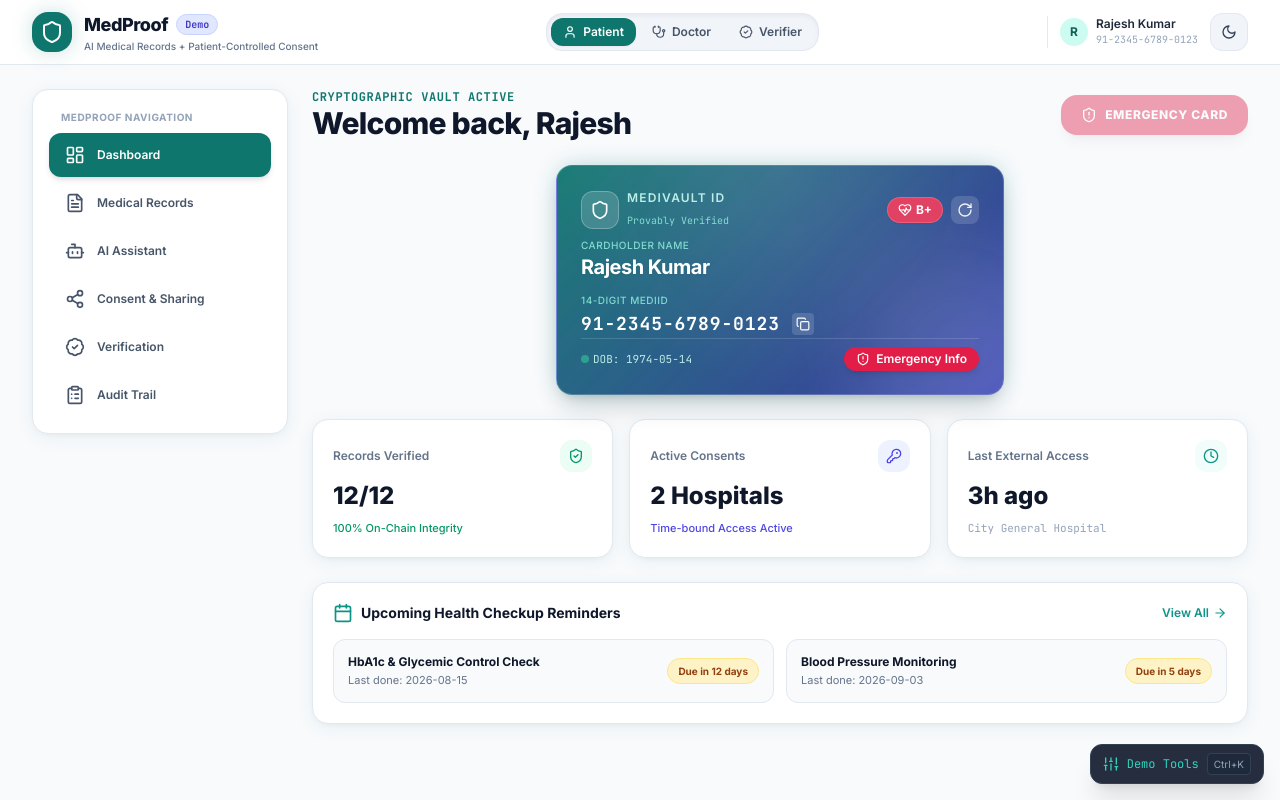
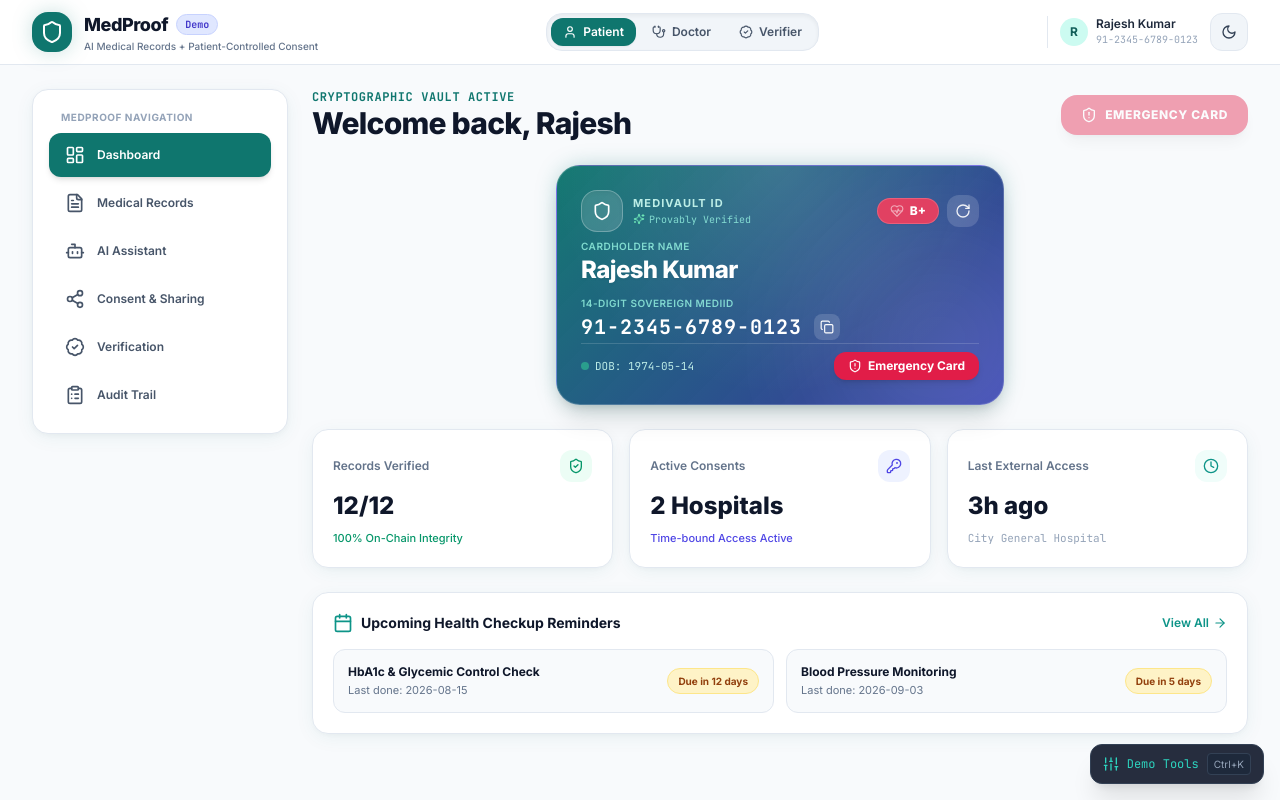
Before and after one commit to ShreyasShetty2604/MST-BLOCKCHAIN, a React (Vite) app: page / in a window 1280 px wide. Both pictures are taken after a click on the button "Patient". Built offline with nearby package versions, Linux system fonts and the light colour scheme.

Commit message:
after redesign

```diff
--- a/src/components/HealthIdCard.tsx
+++ b/src/components/HealthIdCard.tsx
@@ -1,5 +1,5 @@
 import React, { useState } from 'react';
-import { Copy, Check, QrCode, ShieldAlert, RotateCw, HeartPulse, Shield } from 'lucide-react';
+import { Copy, Check, QrCode, ShieldAlert, RotateCw, HeartPulse, Shield, Sparkles } from 'lucide-react';
 import { PatientPersona } from '../mock/types';
 import { formatMediId } from '../lib/formatters';
 
@@ -22,36 +22,46 @@ export const HealthIdCard: React.FC<HealthIdCardProps> = ({ persona, onOpenEmerg
   };
 
   return (
-    <div className="w-full max-w-md mx-auto perspective-1000 my-2">
+    <div className="w-full max-w-md mx-auto perspective-1000 my-4 group">
       <div
-        className={`relative w-full h-[230px] rounded-2xl shadow-xl transition-transform duration-700 transform-style-3d cursor-pointer ${
+        className={`relative w-full h-[240px] rounded-3xl shadow-xl transition-transform duration-700 transform-style-3d cursor-pointer ${
           isFlipped ? 'rotate-y-180' : ''
         }`}
         onClick={() => setIsFlipped(!isFlipped)}
+        tabIndex={0}
+        onKeyDown={(e) => {
+          if (e.key === 'Enter' || e.key === ' ') {
+            e.preventDefault();
+            setIsFlipped(!isFlipped);
+          }
+        }}
+        aria-label="Patient Health ID Card. Press enter or click to flip."
       >
         {/* FRONT OF CARD */}
-        <div className="absolute inset-0 w-full h-full rounded-2xl p-6 bg-hologram text-white flex flex-col justify-between overflow-hidden border border-white/20 backface-hidden shadow-glow-teal">
+        <div className="absolute inset-0 w-full h-full rounded-3xl p-6 bg-hologram text-white flex flex-col justify-between overflow-hidden border border-white/20 backface-hidden shadow-glow-teal group-hover:shadow-2xl transition-shadow">
           {/* Holographic Shim Overlay */}
           <div className="absolute inset-0 hologram-overlay pointer-events-none opacity-40 animate-hologram-shim" />
-          <div className="absolute -right-12 -bottom-12 w-48 h-48 bg-white/10 rounded-full blur-2xl pointer-events-none" />
+          <div className="absolute -right-12 -bottom-12 w-56 h-56 bg-white/10 rounded-full blur-3xl pointer-events-none" />
 
           {/* Top Header */}
           <div className="relative z-10 flex items-center justify-between">
-            <div className="flex items-center gap-2">
-              <div className="p-2 bg-white/15 backdrop-blur-md rounded-xl border border-white/25">
+            <div className="flex items-center gap-2.5">
+              <div className="p-2.5 bg-white/15 backdrop-blur-md rounded-2xl border border-white/25 shadow-inner">
                 <Shield className="w-5 h-5 text-white" />
               </div>
               <div>
-                <span className="text-xs uppercase tracking-widest text-teal-100/90 font-semibold block">
+                <span className="text-[11px] uppercase tracking-widest text-teal-100/90 font-bold block">
                   MediVault ID
                 </span>
-                <span className="text-[10px] text-teal-200/80 font-mono">Provably Verified</span>
+                <span className="text-[10px] text-teal-200/80 font-mono flex items-center gap-1">
+                  <Sparkles className="w-3 h-3 text-emerald-300" /> Provably Verified
+                </span>
               </div>
             </div>
 
             <div className="flex items-center gap-2">
-              <span className="px-2.5 py-1 rounded-full text-xs font-bold bg-rose-500/90 text-white backdrop-blur-md border border-rose-300/30 flex items-center gap-1 shadow-sm">
-                <HeartPulse className="w-3.5 h-3.5" />
+              <span className="px-3 py-1 rounded-full text-xs font-black bg-rose-500/90 text-white backdrop-blur-md border border-rose-300/30 flex items-center gap-1.5 shadow-sm">
+                <HeartPulse className="w-3.5 h-3.5 animate-pulse" />
                 {persona.emergencyInfo.bloodGroup}
               </span>
 
@@ -60,8 +70,8 @@ export const HealthIdCard: React.FC<HealthIdCardProps> = ({ persona, onOpenEmerg
                   e.stopPropagation();
                   setIsFlipped(!isFlipped);
                 }}
-                className="p-1.5 rounded-lg bg-white/15 hover:bg-white/25 backdrop-blur-md text-white/90 transition-colors"
-                title="Flip to show QR Code"
+                className="p-2 rounded-xl bg-white/15 hover:bg-white/25 backdrop-blur-md text-white/90 transition-colors focus:ring-2 focus:ring-white"
+                title="Flip card to display QR Code"
               >
                 <RotateCw className="w-4 h-4" />
               </button>
@@ -69,28 +79,34 @@ export const HealthIdCard: React.FC<HealthIdCardProps> = ({ persona, onOpenEmerg
           </div>
 
           {/* Middle Details */}
-          <div className="relative z-10 my-auto pt-2">
-            <span className="text-[10px] uppercase tracking-wider text-teal-200/80 block font-medium">
+          <div className="relative z-10 my-auto pt-1">
+            <span className="text-[10px] uppercase tracking-wider text-teal-200/80 block font-semibold">
               Cardholder Name
             </span>
-            <h2 className="text-xl font-bold tracking-tight text-white drop-shadow-sm">
+            <h2 className="text-2xl font-black tracking-tight text-white drop-shadow-sm">
               {persona.name}
             </h2>
 
-            <div className="mt-3">
-              <span className="text-[10px] uppercase tracking-wider text-teal-200/80 block font-medium">
-                14-Digit MediID
+            <div className="mt-2.5">
+              <span className="text-[10px] uppercase tracking-wider text-teal-200/80 block font-semibold">
+                14-Digit Sovereign MediID
               </span>
               <div className="flex items-center gap-3 mt-0.5">
-                <span className="font-mono text-lg font-bold tracking-wider text-white select-all">
+                <span className="font-mono text-xl font-bold tracking-wider text-white select-all">
                   {formattedMediId}
                 </span>
                 <button
                   onClick={handleCopyId}
-                  className="p-1 rounded bg-white/15 hover:bg-white/30 backdrop-blur-md text-white transition-colors"
-                  title="Copy MediID"
+                  className="p-1.5 rounded-lg bg-white/15 hover:bg-white/30 backdrop-blur-md text-white transition-all transform active:scale-95"
+                  title="Copy MediID to clipboard"
                 >
-                  {copied ? <Check className="w-3.5 h-3.5 text-emerald-300" /> : <Copy className="w-3.5 h-3.5" />}
+                  {copied ? (
+                    <span className="flex items-center gap-1 text-[11px] font-sans text-emerald-300 font-bold">
+                      <Check className="w-3.5 h-3.5" /> Copied!
+                    </span>
+                  ) : (
+                    <Copy className="w-3.5 h-3.5" />
+                  )}
                 </button>
               </div>
             </div>
@@ -98,7 +114,7 @@ export const HealthIdCard: React.FC<HealthIdCardProps> = ({ persona, onOpenEmerg
 
           {/* Footer Actions */}
           <div className="relative z-10 flex items-center justify-between pt-2 border-t border-white/15">
-            <div className="text-[11px] text-teal-100/90 flex items-center gap-1 font-mono">
+            <div className="text-[11px] text-teal-100/90 flex items-center gap-1.5 font-mono">
               <span className="w-2 h-2 rounded-full bg-emerald-400 animate-pulse" />
               DOB: {persona.dob}
             </div>
@@ -109,21 +125,21 @@ export const HealthIdCard: React.FC<HealthIdCardProps> = ({ persona, onOpenEmerg
                   e.stopPropagation();
                   onOpenEmergency();
                 }}
-                className="px-3 py-1 rounded-xl bg-rose-600 hover:bg-rose-700 text-white text-xs font-semibold shadow-md flex items-center gap-1.5 transition-all transform hover:scale-105 active:scale-95"
+                className="px-3.5 py-1.5 rounded-xl bg-rose-600 hover:bg-rose-700 text-white text-xs font-bold shadow-md flex items-center gap-1.5 transition-all transform hover:scale-105 active:scale-95 cursor-pointer"
               >
                 <ShieldAlert className="w-3.5 h-3.5" />
-                <span>Emergency Info</span>
+                <span>Emergency Card</span>
               </button>
             )}
           </div>
         </div>
 
         {/* BACK OF CARD (QR CODE) */}
-        <div className="absolute inset-0 w-full h-full rounded-2xl p-6 bg-slate-900 text-white flex flex-col justify-between overflow-hidden border border-slate-700 rotate-y-180 backface-hidden shadow-2xl">
+        <div className="absolute inset-0 w-full h-full rounded-3xl p-6 bg-slate-950 text-white flex flex-col justify-between overflow-hidden border border-slate-800 rotate-y-180 backface-hidden shadow-2xl">
           <div className="flex items-center justify-between border-b border-slate-800 pb-2">
             <div className="flex items-center gap-2">
               <QrCode className="w-4 h-4 text-teal-400" />
-              <span className="text-xs font-semibold text-slate-300">Scan MediID QR</span>
+              <span className="text-xs font-bold text-slate-300">Scan MediID QR</span>
             </div>
             <button
               onClick={(e) => {
@@ -138,7 +154,7 @@ export const HealthIdCard: React.FC<HealthIdCardProps> = ({ persona, onOpenEmerg
 
           <div className="flex items-center justify-center gap-6 my-auto">
             {/* SVG QR CODE MOCK */}
-            <div className="p-3 bg-white rounded-xl shadow-lg border border-slate-200 shrink-0">
+            <div className="p-3.5 bg-white rounded-2xl shadow-xl border border-slate-200 shrink-0">
               <svg className="w-28 h-28" viewBox="0 0 100 100" fill="none" xmlns="http://www.w3.org/2000/svg">
                 <path d="M0 0h35v35H0zM5 5v25h25V5zM10 10h15v15H10zM65 0h35v35H65zM70 5v25h25V5zM75 10h15v15H75zM0 65h35v35H0zM5 70v25h25V70zM10 75h15v15H10z" fill="#0F766E"/>
                 <path d="M40 5h10v10H40zM55 5h5v5h-5zM45 20h15v5H45zM35 30h10v10H35zM50 30h15v5H50zM70 40h10v10H70zM85 45h10v10H85zM40 50h15v15H40zM60 55h15v5H60zM40 70h10v25H40zM55 70h10v10H55zM70 70h25v10H70zM70 85h10v15H70zM85 90h15v10H85z" fill="#1e293b"/>
@@ -147,20 +163,20 @@ export const HealthIdCard: React.FC<HealthIdCardProps> = ({ persona, onOpenEmerg
             </div>
 
             <div className="text-left space-y-1.5 text-xs">
-              <p className="text-slate-400 text-[11px]">Instant Hospital Triage Scan</p>
-              <p className="font-mono font-semibold text-teal-300 text-xs">{formattedMediId}</p>
-              <div className="pt-2">
-                <span className="inline-block px-2 py-0.5 rounded text-[10px] bg-slate-800 text-slate-300 font-mono">
-                  Chain: Polygon Amoy
+              <p className="text-slate-400 text-[11px]">Instant Hospital Triage Scanner</p>
+              <p className="font-mono font-bold text-teal-300 text-xs">{formattedMediId}</p>
+              <div className="pt-1">
+                <span className="inline-block px-2.5 py-0.5 rounded-md text-[10px] bg-slate-900 text-slate-300 font-mono border border-slate-800">
+                  Polygon Amoy Testnet
                 </span>
               </div>
               <p className="text-[10px] text-slate-500 pt-1">
-                Hospital scanners read zero unencrypted data without patient key signature.
+                Zero unencrypted health data readable without biometric key.
               </p>
             </div>
           </div>
 
-          <div className="text-[10px] text-slate-500 text-center border-t border-slate-800 pt-2 font-mono">
+          <div className="text-[10px] text-slate-500 text-center border-t border-slate-800/80 pt-2 font-mono">
             Tap anywhere to flip card back
           </div>
         </div>
--- a/src/index.css
+++ b/src/index.css
@@ -9,7 +9,16 @@
   }
 
   body {
-    @apply bg-slate-50 text-slate-900 dark:bg-slate-950 dark:text-slate-100 antialiased;
+    @apply bg-slate-50 text-slate-900 dark:bg-slate-950 dark:text-slate-100 antialiased selection:bg-teal-500 selection:text-white;
+  }
+
+  /* Accessibility Focus Rings */
+  button:focus-visible,
+  a:focus-visible,
+  input:focus-visible,
+  select:focus-visible,
+  textarea:focus-visible {
+    @apply outline-none ring-2 ring-teal-500 ring-offset-2 ring-offset-white dark:ring-offset-slate-950 transition-shadow;
   }
 }
 
@@ -17,10 +26,10 @@
 .bg-hologram {
   background: linear-gradient(
     135deg,
-    rgba(15, 118, 110, 0.95) 0%,
-    rgba(30, 58, 138, 0.9) 35%,
-    rgba(79, 70, 229, 0.9) 70%,
-    rgba(13, 148, 136, 0.95) 100%
+    rgba(15, 118, 110, 0.98) 0%,
+    rgba(30, 58, 138, 0.92) 35%,
+    rgba(79, 70, 229, 0.92) 70%,
+    rgba(13, 148, 136, 0.98) 100%
   );
   background-size: 200% 200%;
 }
@@ -28,10 +37,10 @@
 .dark .bg-hologram {
   background: linear-gradient(
     135deg,
-    rgba(13, 110, 102, 0.95) 0%,
-    rgba(15, 23, 42, 0.95) 40%,
-    rgba(67, 56, 202, 0.9) 75%,
-    rgba(15, 118, 110, 0.95) 100%
+    rgba(13, 110, 102, 0.98) 0%,
+    rgba(15, 23, 42, 0.98) 40%,
+    rgba(67, 56, 202, 0.92) 75%,
+    rgba(15, 118, 110, 0.98) 100%
   );
   background-size: 200% 200%;
 }
@@ -39,9 +48,14 @@
 .hologram-overlay {
   background: radial-gradient(
     circle at 50% 0%,
-    rgba(255, 255, 255, 0.25),
+    rgba(255, 255, 255, 0.3),
     transparent 70%
   );
+}
+
+/* Glassmorphic Panel Utility */
+.glass-panel {
+  @apply bg-white/80 dark:bg-slate-900/80 backdrop-blur-md border border-slate-200/80 dark:border-slate-800/80;
 }
 
 /* Custom scrollbars */
@@ -72,3 +86,31 @@
 .rotate-y-180 {
   transform: rotateY(180deg);
 }
+
+/* Micro Animations */
+@keyframes fadeIn {
+  from { opacity: 0; transform: translateY(6px); }
+  to { opacity: 1; transform: translateY(0); }
+}
+
+@keyframes slideLeft {
+  from { opacity: 0; transform: translateX(16px); }
+  to { opacity: 1; transform: translateX(0); }
+}
+
+@keyframes bounceShort {
+  0%, 100% { transform: translateY(0); }
+  50% { transform: translateY(-4px); }
+}
+
+.animate-fade-in {
+  animation: fadeIn 0.3s cubic-bezier(0.16, 1, 0.3, 1) forwards;
+}
+
+.animate-slide-left {
+  animation: slideLeft 0.3s cubic-bezier(0.16, 1, 0.3, 1) forwards;
+}
+
+.animate-bounce-short {
+  animation: bounceShort 1.5s ease-in-out infinite;
+}
```
Also changed, not shown: 6 other files (tests, documents, lock files or other folders).
